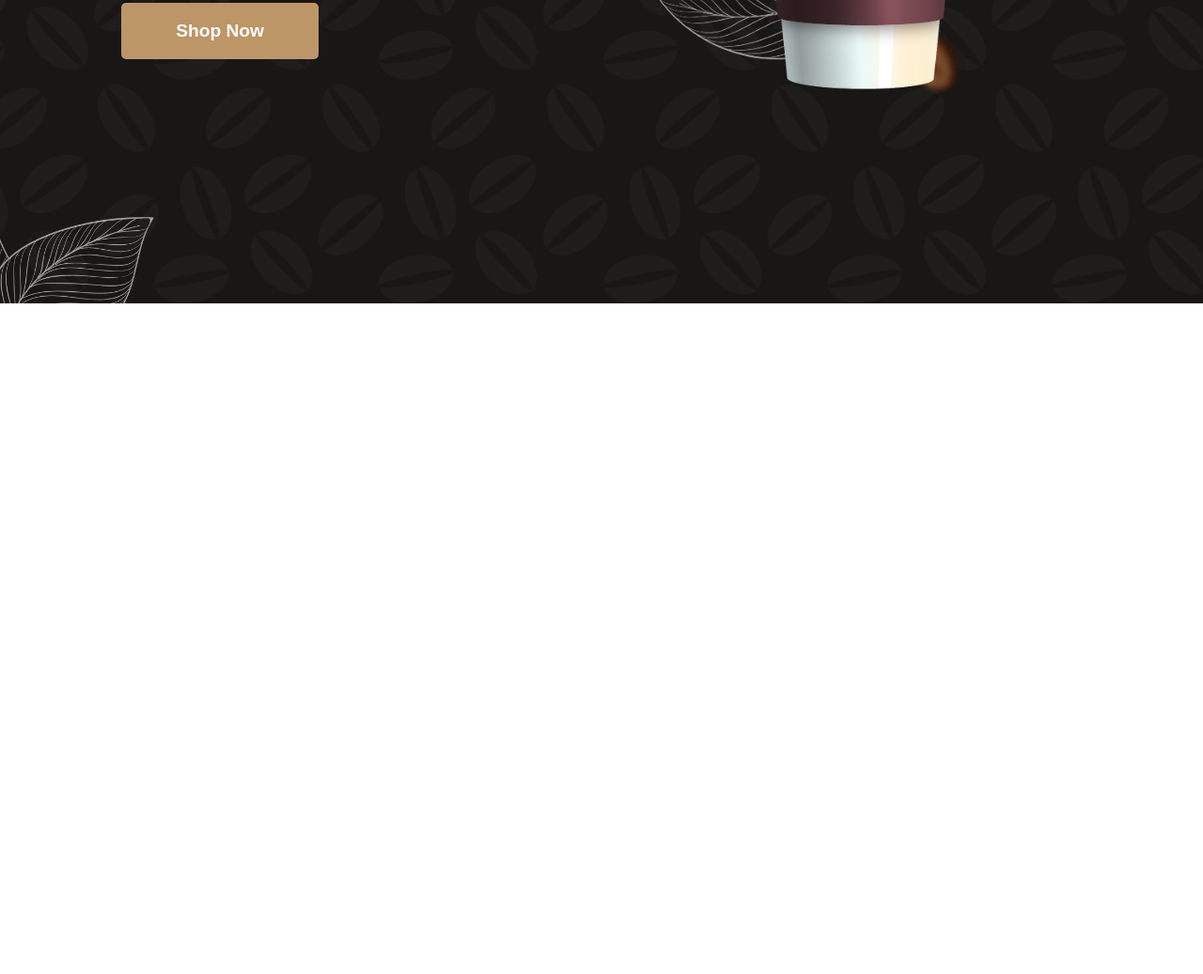
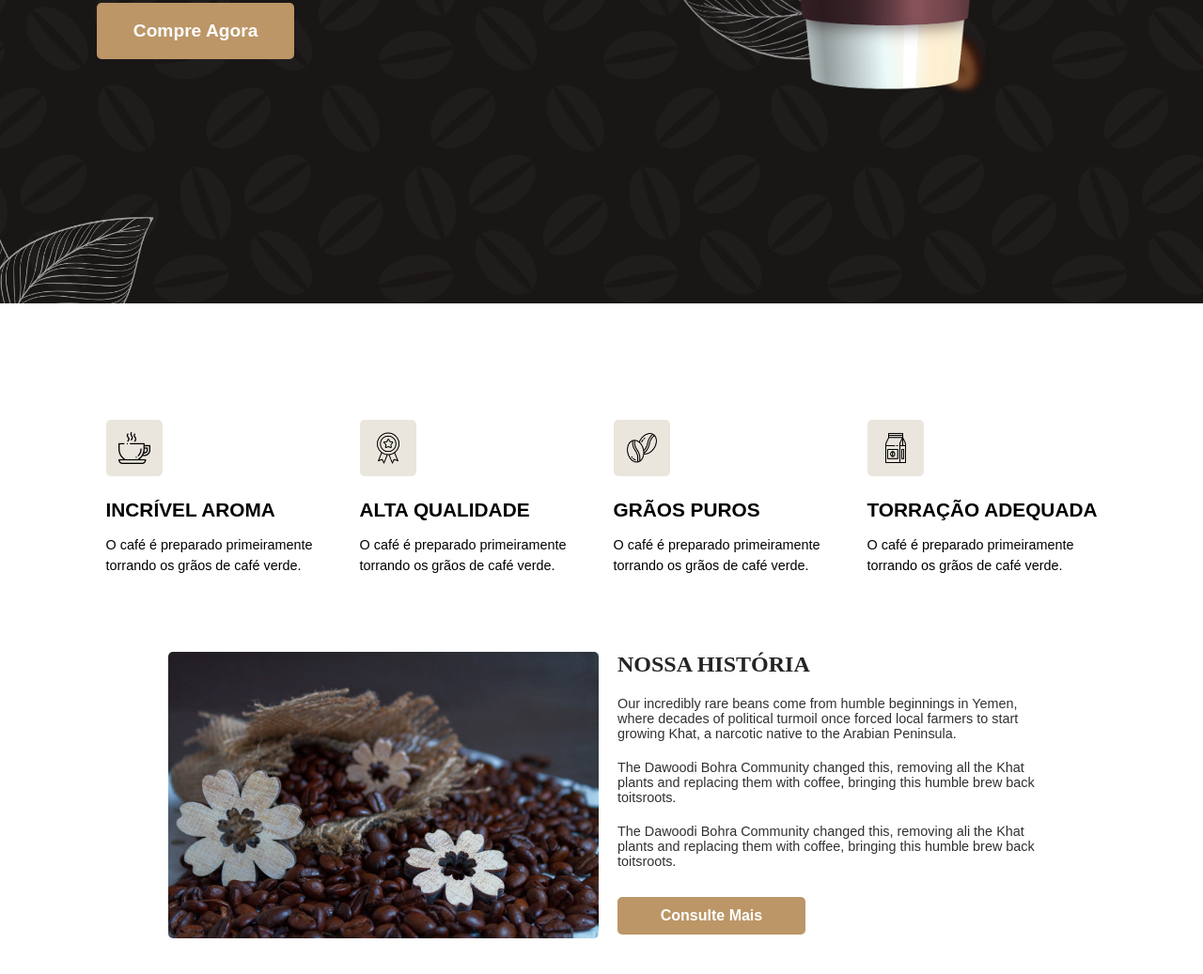
Before and after one commit to miguelsf12/coffe-shop, a plain HTML site: page index.html in a window 1280 px wide. Shown: the part 477-1514 px from the top of the page at 94% size. Before the commit the page ends 800 px from the top, so only its background shows below. Drawn offline with nearby package versions, Linux system fonts and the light colour scheme; a web font is replaced by a local one.

Commit message:
atualizado

```diff
--- a/estilos/style.css
+++ b/estilos/style.css
@@ -6,6 +6,12 @@
     box-sizing: border-box;
     font-family: acumin-pro, sans-serif;
 }
+
+body {
+    overflow-x: hidden;
+}
+
+/* HOME */
 
 .introducao {
     width: 100vw;
@@ -44,17 +50,8 @@
     width: 80px;
 }
 
-.introducao-header-nav-itens-bag {
-    width: 20px;
-}
-
-.material-symbols-outlined {
-    margin-left: 20px;
-  font-variation-settings:
-  'FILL' 0,
-  'wght' 300,
-  'GRAD' -25,
-  'opsz' 48
+.introducao-header-nav-itens-cart {
+    margin-right: 25px;
 }
 
 #idpesquisa {
@@ -112,3 +109,88 @@
 .conteudo-introducao-img {
     width: 40%;
 }
+
+/* HISTORIA & QUALIDADES */
+
+.historia-qualidades {
+    display: flex;
+    flex-direction: column;
+    align-items: center;
+    justify-content: center;
+    height: 100vh;
+}
+
+.qualidades {
+    display: flex;
+    flex-direction: row;
+    justify-content: space-evenly;
+}
+
+.qualidade1,
+.qualidade2,
+.qualidade3 {
+    padding-right: 50px;
+}
+
+.qualidades-itens {
+    width: 60px;
+    padding: 13px;
+    border-radius: 5px;
+    background-color: #e4dfd3c2;
+}
+
+.titulo-qualidades {
+    padding-top: 20px;
+    padding-bottom: 15px;
+
+    font-size: 1.3em;
+}
+
+.descricao-qualidades {
+    line-height: 1.5em;
+    font-size: 0.9em;
+}
+
+.historia {
+    display: flex;
+    flex-direction: row;
+    justify-content: space-around;
+    padding-top: 80px;
+}
+
+.descricao-historia {
+    padding-left: 20px;
+}
+
+.titulo-about {
+    font-family: 'Times New Roman', Times, serif;
+    color: rgb(36, 36, 36);
+}
+
+.about-image {
+    height: 305px;
+
+    border-radius: 5px;
+}
+
+.about-p1,
+.about-p2,
+.about-p3 {
+    padding-top: 20px;
+    color: rgb(48, 48, 48);
+    font-size: 0.9em;
+}
+
+.btn-mais {
+    width: 200px;
+    height: 40px;
+
+    font-size: 1em;
+    font-weight: 700;
+    color: #fff;
+    background-color: #BC9667;
+    border: none;
+    border-radius: 5px;
+    outline: none;
+    margin-top: 30px;
+}
--- a/index.html
+++ b/index.html
@@ -6,21 +6,20 @@
     <meta name="viewport" content="width=device-width, initial-scale=1.0">
     <title>Coffe Shop</title>
     <link rel="stylesheet" href="estilos/style.css">
-    <link rel="stylesheet" href="https://use.typekit.net/ttx3jrm.css">
-    <link rel="stylesheet" href="https://fonts.googleapis.com/css2?family=Material+Symbols+Outlined:opsz,wght,FILL,GRAD@20..48,100..700,0..1,-50..200" />
+    <script src="https://unpkg.com/boxicons@2.1.4/dist/boxicons.js"></script>
 </head>
 <body>
     <section class="introducao">
         <header class="introducao-header">
             <img class="introducao-header-logo" src="images/logo.png" alt="logo-coffe-shop">
             <nav class="introducao-header-nav">
-                <a href="" class="introducao-header-nav-itens">HOME</a>
-                <a href="" class="introducao-header-nav-itens">ABOUT US</a>
-                <a href="" class="introducao-header-nav-itens">HISTORY</a>
-                <a href="" class="introducao-header-nav-itens">BLOGS</a>
-                <a href="" class="introducao-header-nav-itens">CONTACT US</a>
-                <img class="introducao-header-nav-itens-bag" src="images/shopping-bag.png" alt="sacola" >
-                <span style="color: #fff;" class="material-symbols-outlined">search</span>
+                <a href="#" class="introducao-header-nav-itens">HOME</a>
+                <a href="#" class="introducao-header-nav-itens">SOBRE NÓS</a>
+                <a href="#" class="introducao-header-nav-itens">HISTóRIA</a>
+                <a href="#" class="introducao-header-nav-itens">BLOGS</a>
+                <a href="#" class="introducao-header-nav-itens">CONTATE-NOS</a>
+                <box-icon class="introducao-header-nav-itens-cart" name='cart-alt' color='#ffffff'></box-icon>
+                <box-icon id="pesquisa" name='search' color='#ffffff'></box-icon>
             </nav>
         </header>
 
@@ -28,17 +27,74 @@
 
         <section class="home">
             <div class="conteudo">
-                <h1 class="conteudo-introducao-texto-titulo">START YOU DAY <br>
-                WITH COFFEE</h1>
+                <h1 class="conteudo-introducao-texto-titulo">COMECE SEU DIA <br>
+                COM CAFÉ</h1>
                 <p class="conteudo-introducao-texto-paragrafo" style="color: #fff;">
                     Lorem Ipsum is simply dummy text of the printing & typesetting industry. <br>
                     Ipsum has been the industry's standard dummy is simply dummy text of <br>
                     the printing & typesetting industry.
                 </p>
-                <button class="btn-shop-now">Shop Now</button>
+                <button class="btn-shop-now">Compre Agora</button>
             </div>
             <img class="conteudo-introducao-img" src="images/main.png" alt="">
         </section>
     </section>
+
+    <section class="historia-qualidades">
+        <div class="qualidades">
+            <div class="qualidade1">
+                <img class="qualidades-itens" class="qualidades-aroma" src="images/coffee-cup.png" alt="copo-de-café" >
+                <h2 class="titulo-qualidades">INCRÍVEL AROMA</h2>
+                <p class="descricao-qualidades">O café é preparado primeiramente <br>
+                    torrando os grãos de café verde.</p>
+            </div>
+
+            <div class="qualidade2">
+                <img class="qualidades-itens" class="qualidades-alta-qualidade" src="images/distintivo.png" alt="distintivo">
+                <h2 class="titulo-qualidades">ALTA QUALIDADE</h2>
+                <p class="descricao-qualidades">O café é preparado primeiramente <br>
+                    torrando os grãos de café verde.</p>
+            </div>
+
+            <div class="qualidade3">
+                <img class="qualidades-itens" class="qualidades-cafe-puro" src="images/coffee-beans.png" alt="graos-de-cafe">
+                <h2 class="titulo-qualidades">GRÃOS PUROS</h2>
+                <p class="descricao-qualidades">O café é preparado primeiramente <br>
+                    torrando os grãos de café verde.</p>
+            </div>
+
+            <div class="qualidade4">
+                <img class="qualidades-itens" class="qualidades-torracao" src="images/coffee-bag.png" alt="pacote-de-cafe">
+                <h2 class="titulo-qualidades">TORRAÇÃO ADEQUADA</h2>
+                <p class="descricao-qualidades">O café é preparado primeiramente <br>
+                    torrando os grãos de café verde.</p>
+            </div>
+        </div>
+
+        <div class="historia">
+            <img class="about-image" src="images/about.jpg" alt="about">
+
+            <div class="descricao-historia">
+                <h2 class="titulo-about">NOSSA HISTÓRIA</h2>
+                <p class="about-p1">
+                    Our incredibly rare beans come from humble beginnings in Yemen, <br>
+                    where decades of political turmoil once forced local farmers to start <br>
+                    growing Khat, a narcotic native to the Arabian Peninsula. <br>
+                </p>
+                <p class="about-p2">
+                    The Dawoodi Bohra Community changed this, removing all the Khat <br>
+                    plants and replacing them with coffee, bringing this humble brew back <br>
+                    toitsroots. <br>
+                </p>
+                <p class="about-p3">
+                    The Dawoodi Bohra Community changed this, removing ali the Khat <br>
+                    plants and replacing them with coffee, bringing this humble brew back <br>
+                    toitsroots.
+                </p>
+
+                <button class="btn-mais">Consulte Mais</button>
+            </div>
+        </div>
+    </section>
 </body>
 </html>
```
Also changed, not shown: images/coffee-bag.png (added), images/coffee-beans.png (added), images/coffee-cup.png (added), images/distintivo.png (added), images/shopping-bag.png (deleted).
